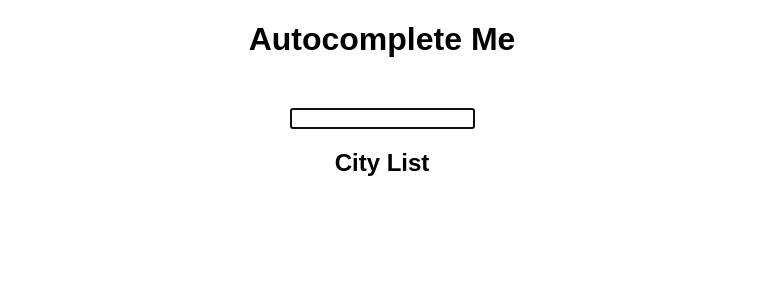
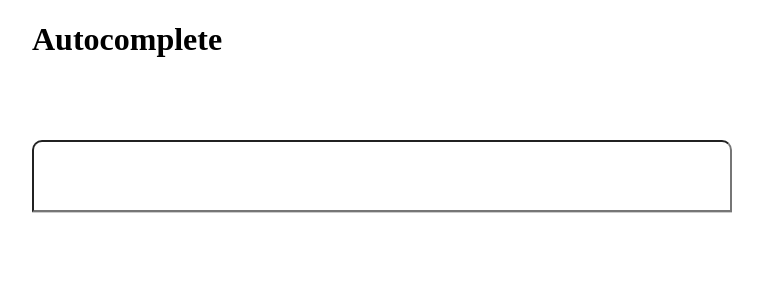
Before and after one commit to awlui/reactAutoComplete, a React (Create React App) app: page / in a window 1280 px wide. Shown: the top 300 px of the page, without its empty margins (258-1021 px from the left). Built offline with nearby package versions, Linux system fonts and the light colour scheme.

Commit message:
Handle all errors in error component instead; include tests

```diff
--- a/src/App.css
+++ b/src/App.css
@@ -1,28 +1,18 @@
-.App {
-  text-align: center;
+html, body {
+  height: 100%;
+  font-family: 'Kavivanar', cursive;
+}
+* {
+  box-sizing: border-box;
 }
 
-.App-logo {
-  animation: App-logo-spin infinite 20s linear;
-  height: 80px;
+.App {
+  width: 40%;
+  min-width: 700px;
+  margin: 0 auto;
+  position: relative;
 }
 
-.App-header {
-  background-color: #222;
-  height: 150px;
-  padding: 20px;
-  color: white;
+strong {
+  font-size: 1.2em;
 }
-
-.App-title {
-  font-size: 1.5em;
-}
-
-.App-intro {
-  font-size: large;
-}
-
-@keyframes App-logo-spin {
-  from { transform: rotate(0deg); }
-  to { transform: rotate(360deg); }
-}
--- a/src/App.js
+++ b/src/App.js
@@ -11,9 +11,9 @@ class App extends Component {
     return (
       <div className="App">
         <header>
-          <h1>Autocomplete Me</h1>
+          <h1>Autocomplete</h1>
         </header>
-        <ErrorMessage dirty={this.state.dirty} currentInput={this.state.currentInput} />
+        <ErrorMessage dirty={this.state.dirty} currentInput={this.state.currentInput} cities={this.state.cities}/>
         <Search refCallback={this.inputSetter} onSearchInput={this.onSearchInput}/>
         <List cities={this.state.cities} currentInput={this.state.currentInput}/>
       </div>
--- a/src/subComponents/Error.css
+++ b/src/subComponents/Error.css
@@ -1,10 +1,6 @@
 .errorMessage {
   margin: 10px;
+  color: red;
+  height: 50px;
+  line-height: 50px;
 }
-.errorInActive {
-  visibility: hidden;
-}
-.errorActive {
-  visibility: visible;
-  color: red;
-}
--- a/src/subComponents/Error.jsx
+++ b/src/subComponents/Error.jsx
@@ -1,9 +1,18 @@
 import React from 'react';
 import './Error.css'
-const ErrorMessage = ({dirty, currentInput}) => (
-        <div className="errorMessage">
-               <div className={(dirty && (currentInput.length < 3)) ? 'errorActive' : 'errorInActive'}>Valid search requires a minimum of three letters.</div>
-        </div>
+const ErrorMessage = ({dirty, currentInput, cities}) => (
+       <div className="errorMessage">
+             {(dirty && (currentInput.length < 3)) ? <div>Valid search requires a minimum of three letters.</div> : null}
+             {
+              currentInput.length >= 3
+               &&
+               !cities.some((city) => {
+                 return city.startsWith(currentInput);
+             })
+               ?
+               <div>No Results</div> : null
+             }
+       </div>
   );
 
 export default ErrorMessage;
--- a/src/subComponents/List.css
+++ b/src/subComponents/List.css
@@ -1,8 +1,17 @@
 .cityList ul {
+  border: 1px solid rgba(0,0,0,0.2);
+  border-top: none;
+  padding: 5px;
   list-style-type: none;
   padding: 0;
   margin: 0;
 }
-.errorMessage {
-  color: red;
+.cityList ul {
+
 }
+li {
+  padding: 20px 10px;
+}
+li:hover {
+  background: rgba(0,0,0,0.2);
+}
--- a/src/subComponents/List.jsx
+++ b/src/subComponents/List.jsx
@@ -1,19 +1,15 @@
 import React from 'react';
 import './List.css' ;
 
-const List = ({cities, currentInput, dirty}) => (
+const List = ({cities, currentInput}) => (
   <div className="cityList">
-    <h2>City List</h2>
     <ul>
     { currentInput.length >= 3 ? cities
       .filter((city) => {
         return city.startsWith(currentInput);
       })
-      .map((city, i) => (<li key={i}>{city}</li>)) : null }
+      .map((city, i) => (<li key={i}><strong>{city.substr(0, currentInput.length)}</strong>{city.substr(currentInput.length)}</li>)) : null }
     </ul>
-    { currentInput.length >= 3 && !cities.some((city) => {
-      return city.startsWith(currentInput);
-    }) ? <div className="errorMessage">No Results</div> : null}
   </div>
   );
 
--- /dev/null
+++ b/src/subComponents/Search.css
@@ -0,0 +1,11 @@
+.searchField {
+  border-radius: 10px 10px 0 0;
+  width: 100%;
+  height: 3em;
+  font-size: 1.5em;
+  padding-left: 10px;
+}
+
+.searchField:focus {
+  outline: 0;
+}
--- a/src/subComponents/Search.jsx
+++ b/src/subComponents/Search.jsx
@@ -1,5 +1,5 @@
 import React from 'react';
-
+import './Search.css';
 const Search = ({onSearchInput, refCallback}) => (
   <form onSubmit={(event) => event.preventDefault() }>
     <input ref={refCallback} type="text" className="searchField" onChange={onSearchInput}/>
```
Also changed, not shown: 2 other files (tests, documents, lock files or other folders).
